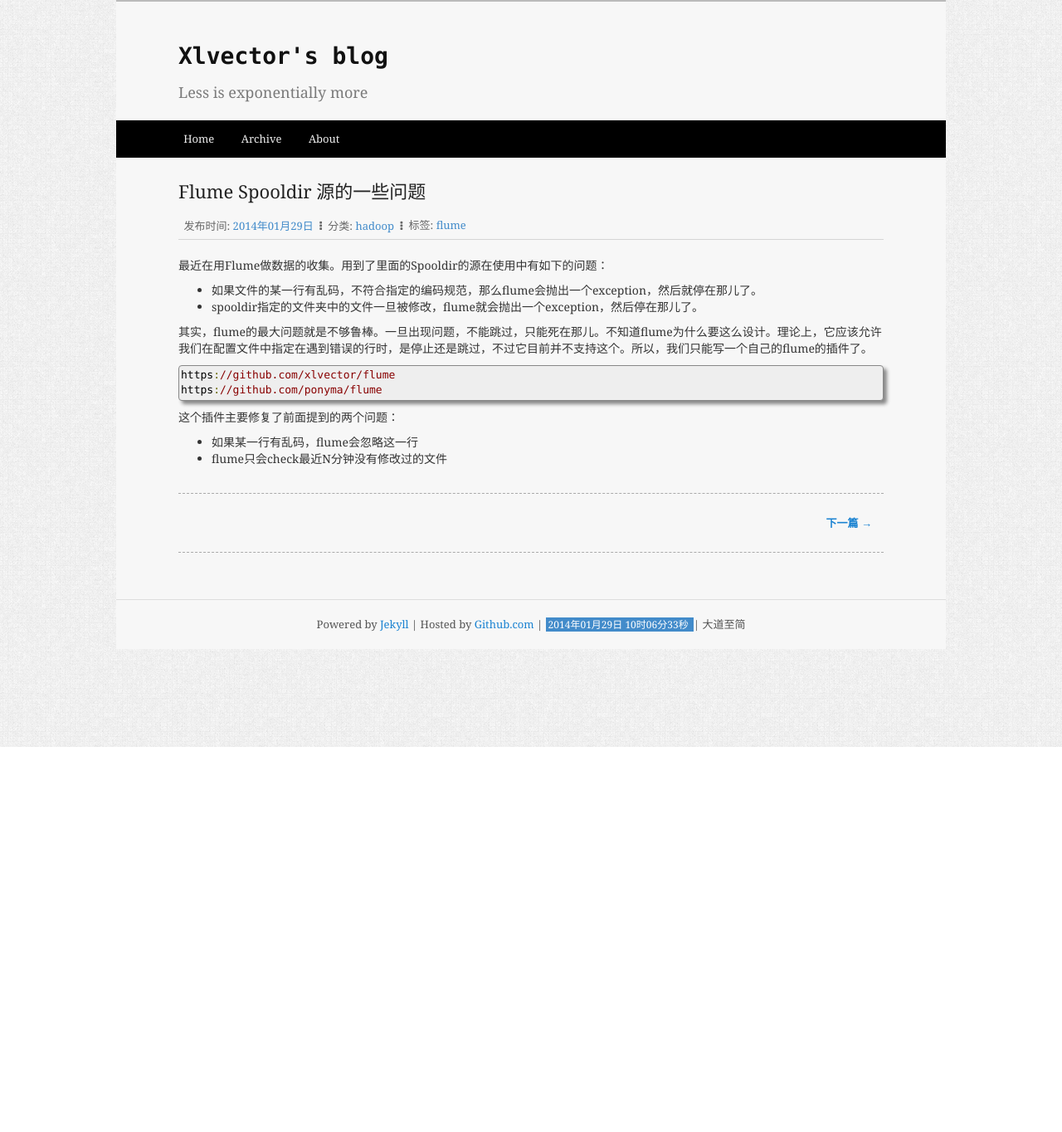
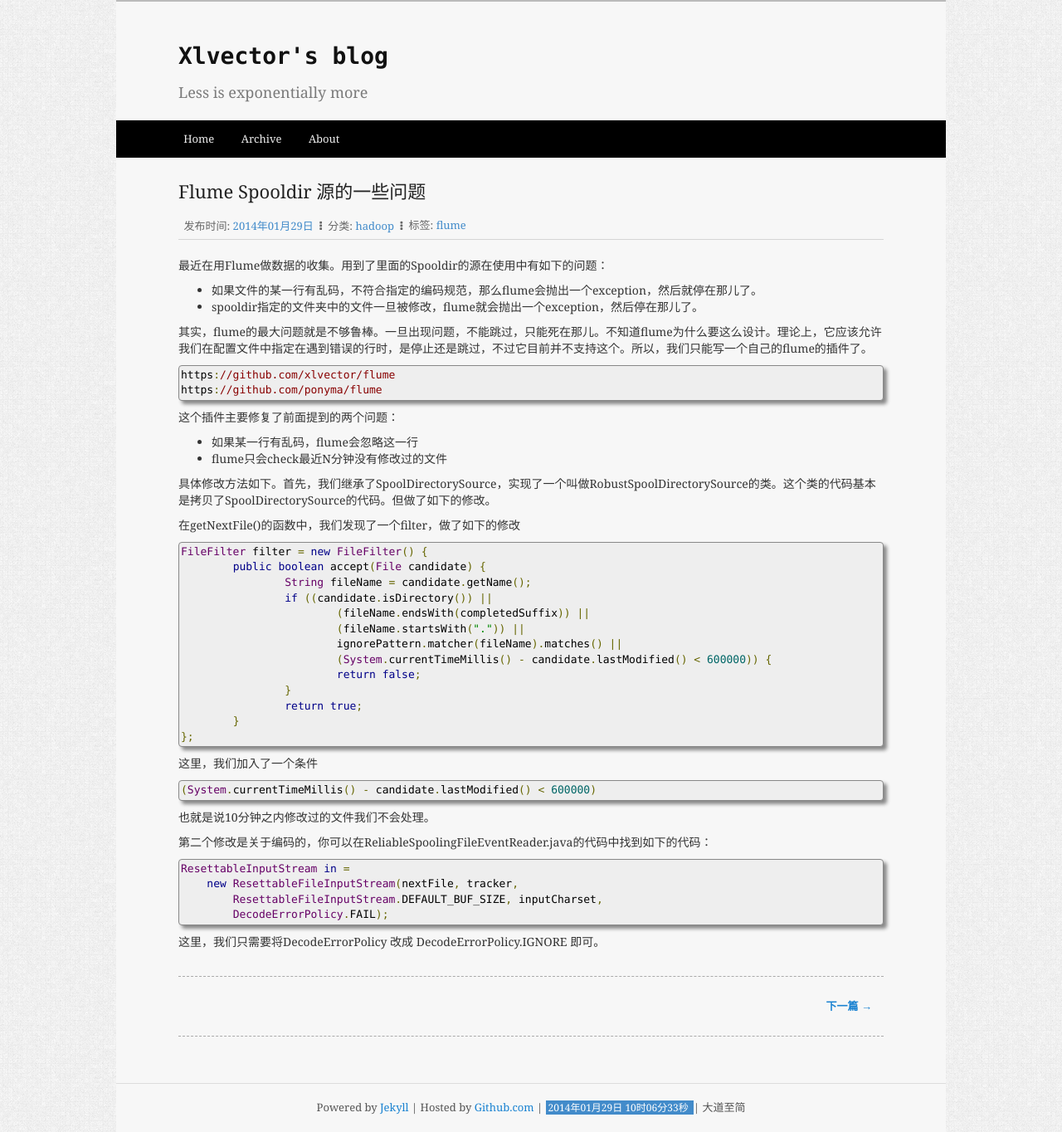
Before and after one commit to xlvector/xlvector.github.com, a Jekyll site: the page built from _posts/2014-01-29-flume-spooldir-source-problem.md, in a window 1280 px wide. Shown: the whole page at 83% size. Built offline with Jekyll 4.4.1, drawn with Linux system fonts in a browser that asks for light colours; Markdown is read by kramdown in place of the engine named in the settings; comment, search, counter and statistics services are not loaded; before the commit the page ends 900 px from its top, so only the background shows below that.

Commit message:
blog: flume

```diff
--- a/_posts/2014-01-29-flume-spooldir-source-problem.md
+++ b/_posts/2014-01-29-flume-spooldir-source-problem.md
@@ -19,3 +19,36 @@ tags: flume
 
 * 如果某一行有乱码，flume会忽略这一行
 * flume只会check最近N分钟没有修改过的文件
+
+具体修改方法如下。首先，我们继承了SpoolDirectorySource，实现了一个叫做RobustSpoolDirectorySource的类。这个类的代码基本是拷贝了SpoolDirectorySource的代码。但做了如下的修改。
+
+在getNextFile()的函数中，我们发现了一个filter，做了如下的修改
+
+	FileFilter filter = new FileFilter() {
+		public boolean accept(File candidate) {
+			String fileName = candidate.getName();
+			if ((candidate.isDirectory()) ||
+				(fileName.endsWith(completedSuffix)) ||
+				(fileName.startsWith(".")) ||
+				ignorePattern.matcher(fileName).matches() ||
+				(System.currentTimeMillis() - candidate.lastModified() < 600000)) {
+				return false;
+			}
+			return true;
+		}
+	};
+
+这里，我们加入了一个条件
+
+	(System.currentTimeMillis() - candidate.lastModified() < 600000)
+
+也就是说10分钟之内修改过的文件我们不会处理。
+
+第二个修改是关于编码的，你可以在ReliableSpoolingFileEventReader.java的代码中找到如下的代码：
+
+	ResettableInputStream in =
+        new ResettableFileInputStream(nextFile, tracker,
+            ResettableFileInputStream.DEFAULT_BUF_SIZE, inputCharset,
+            DecodeErrorPolicy.FAIL);
+
+这里，我们只需要将DecodeErrorPolicy 改成 DecodeErrorPolicy.IGNORE 即可。
```
